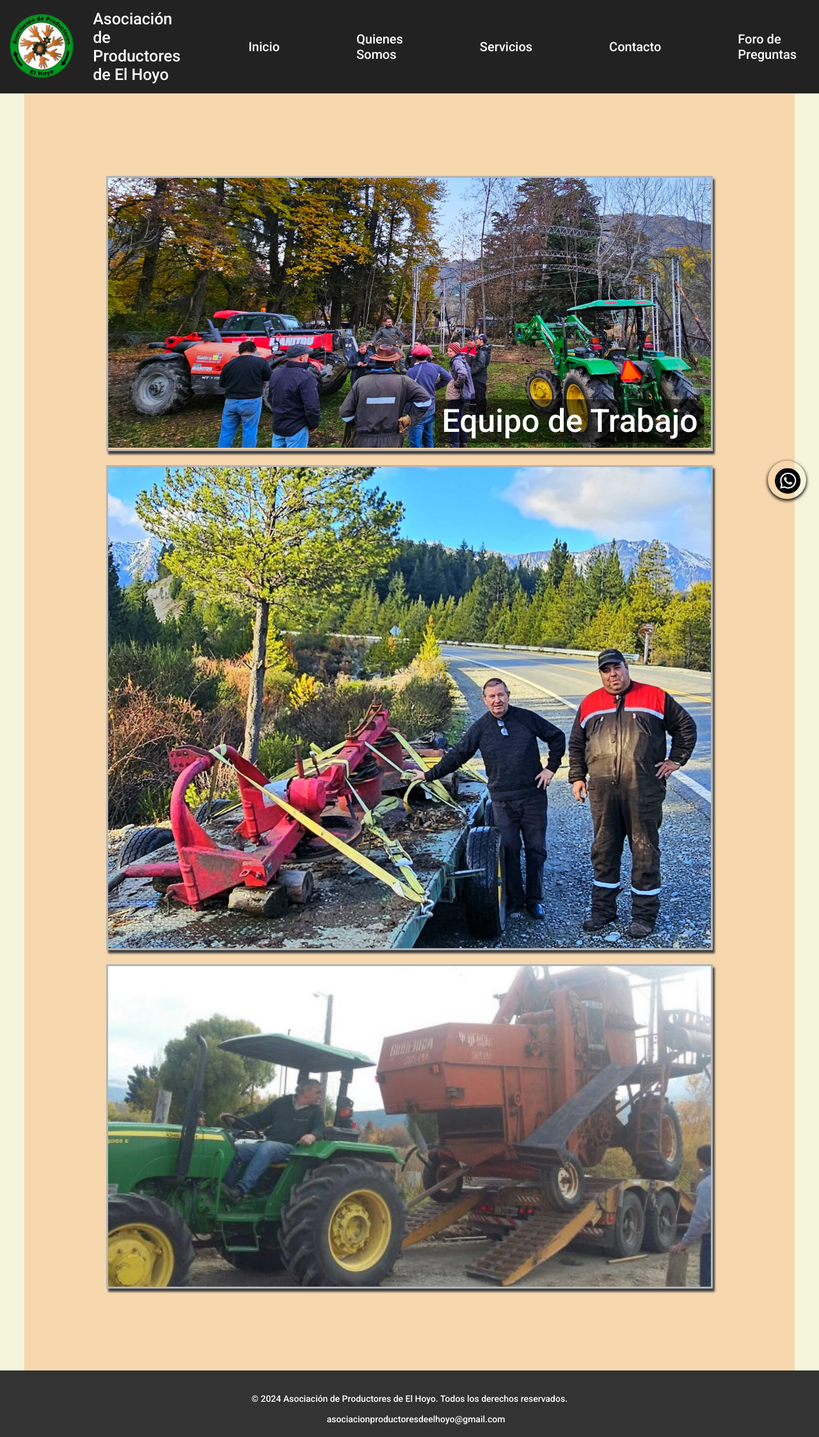
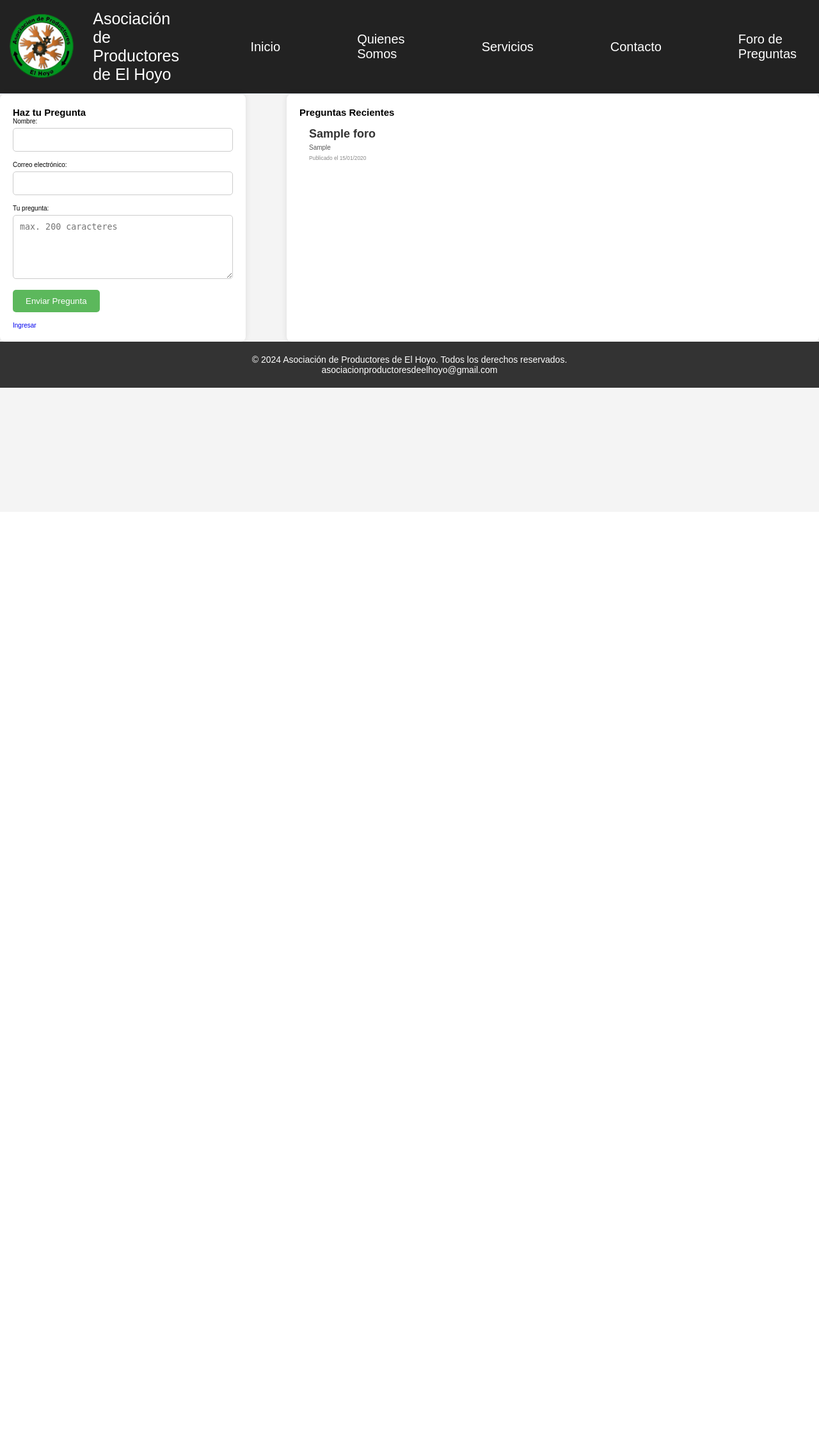
Before and after one commit to karibari70/Asociacion_Productores, a PHP site: page /Foro.php in a window 1280 px wide. Shown: the whole page at 64% size. After the commit the page ends 606 px from the top, so only its background shows below. Run offline with PHP 8.4, Linux system fonts and the light colour scheme; tables that the repository leaves empty or names only in its code hold one stand-in row (values such as "Sample post").

Commit message:
Cambios en el Foro

```diff
--- a/Foro.php
+++ b/Foro.php
@@ -3,36 +3,74 @@
 <head>
     <meta charset="UTF-8">
     <meta name="viewport" content="width=device-width, initial-scale=1.0">
-    <link rel="stylesheet" href="estilos.css">
-    <title>Galeria</title>
+    <link rel="stylesheet" href="foro.css">
+    <title>Foro de Preguntas</title>
 </head>
+    <?php require 'navbar.php' ?>
+
 <body>
 
-    <button class="boton-flotante"></button>
 
-    <?php require 'navbar.php' ?>
-    <div class="boton-flotante">
-        <a href=" https://wa.me/542944114644 " target=_blank>
-            <button class="boton-flotante"></button>
-    </div>
-    <div class="presentacion">
-        <div class="img1">
-            <div class="conten-imagen">
-                <img src="Media/Equipo_1-Galería.jpg" alt="Equipo de Trabajo" width=100% />
-                <div class="txt-sobrepuesto">Equipo de Trabajo</div>
-            </div>
-        </div>
-        <br><br>
-        <div class="img1">
-            <img src="Media/Equipo_2-Galería.jpg" alt="Equipo de Trabajo" width="100%">
-        </div>
-        <br><br>
-        <div class="img1">
-            <img src="Media/Maquinaria-Galería.jpg" alt="Tractores y Cosechadoras" width=100% />
+    <div class="container">
+        <!-- Formulario a la izquierda -->
+        <div class="form-container">
+            <h2>Haz tu Pregunta</h2>
+            <form method="post" action="agregarConsulta.php">
+                <div class="form-group">
+                    <label for="nombre">Nombre:</label>
+                    <input type="text" id="nombre" name="nombre" required>
+                </div>
+                <div class="form-group">
+                    <label for="email">Correo electrónico:</label>
+                    <input type="email" id="correo" name="correo" required>
+                </div>
+                <div class="form-group">
+                    <label for="pregunta">Tu pregunta:</label>
+                    <textarea placeholder="max. 200 caracteres" id="pregunta" name="pregunta" required></textarea>
+                </div>
+                <div class="form-group">
+                    <button type="submit">Enviar Pregunta</button>
+                </div>
+                <div>
+                    <a href="foro_admin.php">Ingresar</a>
+                </div>
+            </form>
         </div>
 
+        <!-- Preguntas recientes a la derecha -->
+        <div class="questions-container">
+            <h2>Preguntas Recientes</h2>
+            <!-- Aquí se mostrarán las preguntas -->
+            <?php
+            // Conexión a la base de datos
+            require 'conexion.php';
+            // Consulta para obtener las preguntas más recientes
+            $sql = "SELECT * from foro";
+            $result = $conn->query($sql);
+
+            // Mostrar las preguntas
+            if ($result->num_rows > 0) {
+                while ($row = $result->fetch_assoc()) {
+                    $fechaFormateada = date("d/m/Y", strtotime($row['fecha']));
+                    echo "<div class='question'>";
+                    echo "<h4>" . $row['nombre'] . "</h4>";
+                    echo "<p>" . $row['pregunta'] . "</p>";
+                    echo "<small>Publicado el $fechaFormateada </small>";
+                    echo "</div>";
+                    // echo $row['nombre'];
+                    // echo $row['pregunta'];
+                    // echo $row['nombre'];
+
+                }
+            } else {
+                echo "<p>No hay preguntas aún. Sé el primero en preguntar.</p>";
+            }
+
+            ?>
+        </div>
     </div>
 
-    <?php require 'footer.php'?>
+    <?php require 'footer.php' ?>
+
 </body>
 </html>
--- a/agregarConsulta.php
+++ b/agregarConsulta.php
@@ -9,4 +9,4 @@
     $sql = "INSERT INTO foro(correo,nombre,pregunta,fecha) VALUES ('$correo','$nombre','$pregunta','$fecha')";
     $result = $conn->query($sql);
 
-    header('Location: Foro-test.php');
+    header('Location: foro.php');
--- a/foro-test.css
+++ b/foro.css
@@ -2,7 +2,7 @@ body {
     font-family: Arial, sans-serif;
     background-color: #f4f4f4;
     margin: 0;
-    padding: 20px;
+    padding: 0px;
 }
 .container {
     display: flex;
--- a/navbar.php
+++ b/navbar.php
@@ -31,7 +31,7 @@
           <a href="Contacto.php" class="nav-link">Contacto</a>
         </li>
         <li class="nav-item">
-          <a href="Foro-test.php" class="nav-link">Foro de Preguntas</a>
+          <a href="foro.php" class="nav-link">Foro de Preguntas</a>
         </li>
       </ul>
       <div class="hamburger">
```
Also changed, not shown: foro_admin.php (renamed from Foro-test.php, +1 -25 lines).
